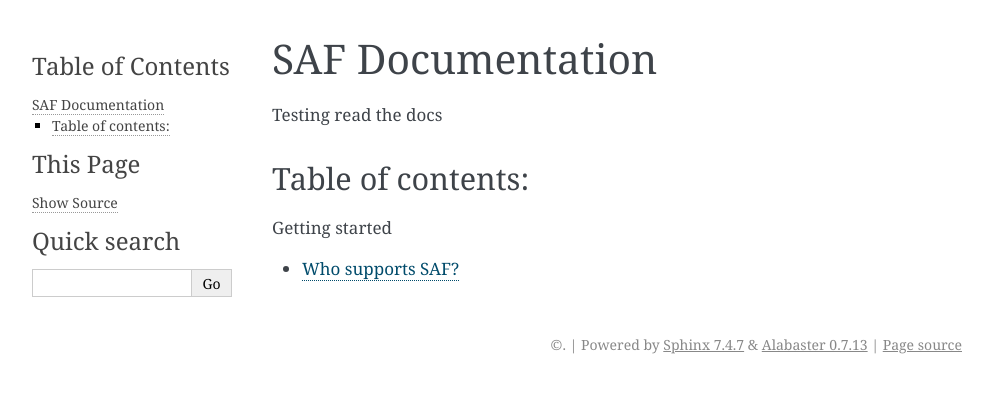
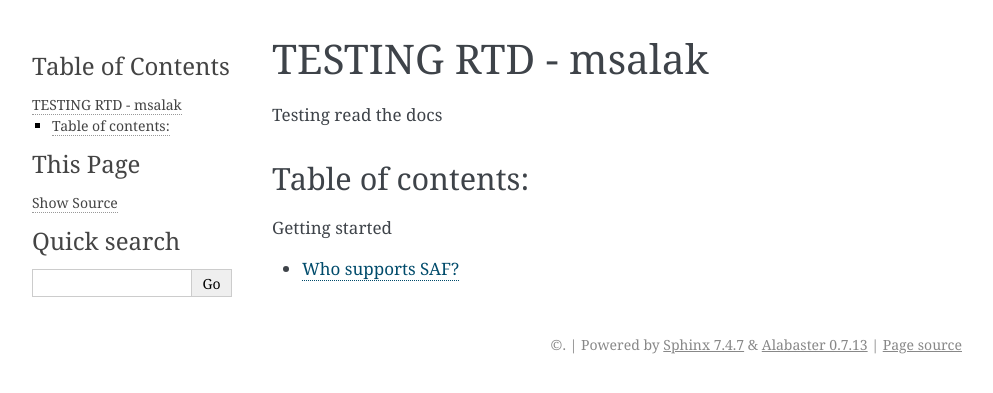
Before and after one commit to MartinSalak/rtd-tutorial, a Sphinx documentation site: the page built from docs/index.rst, in a window 1280 px wide. Shown: the top 393 px of the page, without its empty margins (148-1141 px from the left). Built offline with Sphinx 7.4.7, drawn with Linux system fonts in a browser that asks for light colours.

Commit message:
Update index.rst

```diff
--- a/docs/index.rst
+++ b/docs/index.rst
@@ -1,4 +1,4 @@
-SAF Documentation
+TESTING RTD - msalak
 --------------------
 
 Testing read the docs
```
